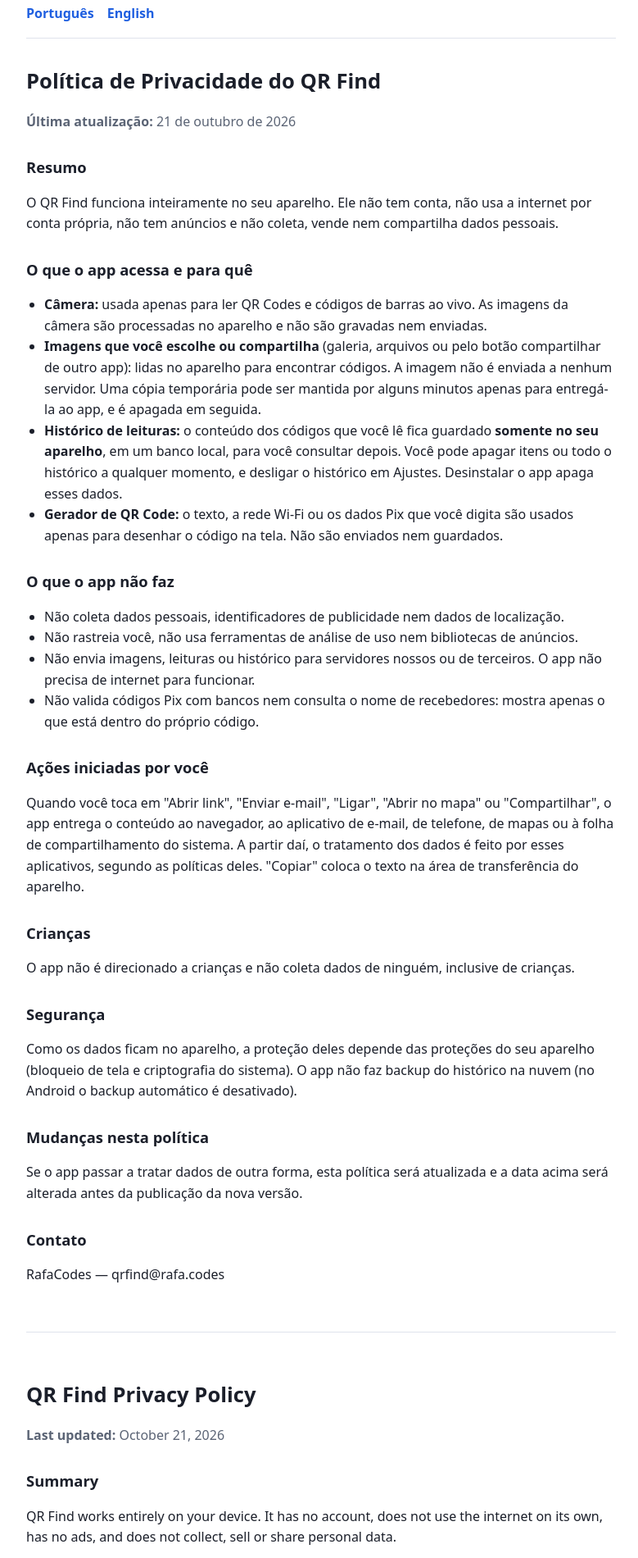
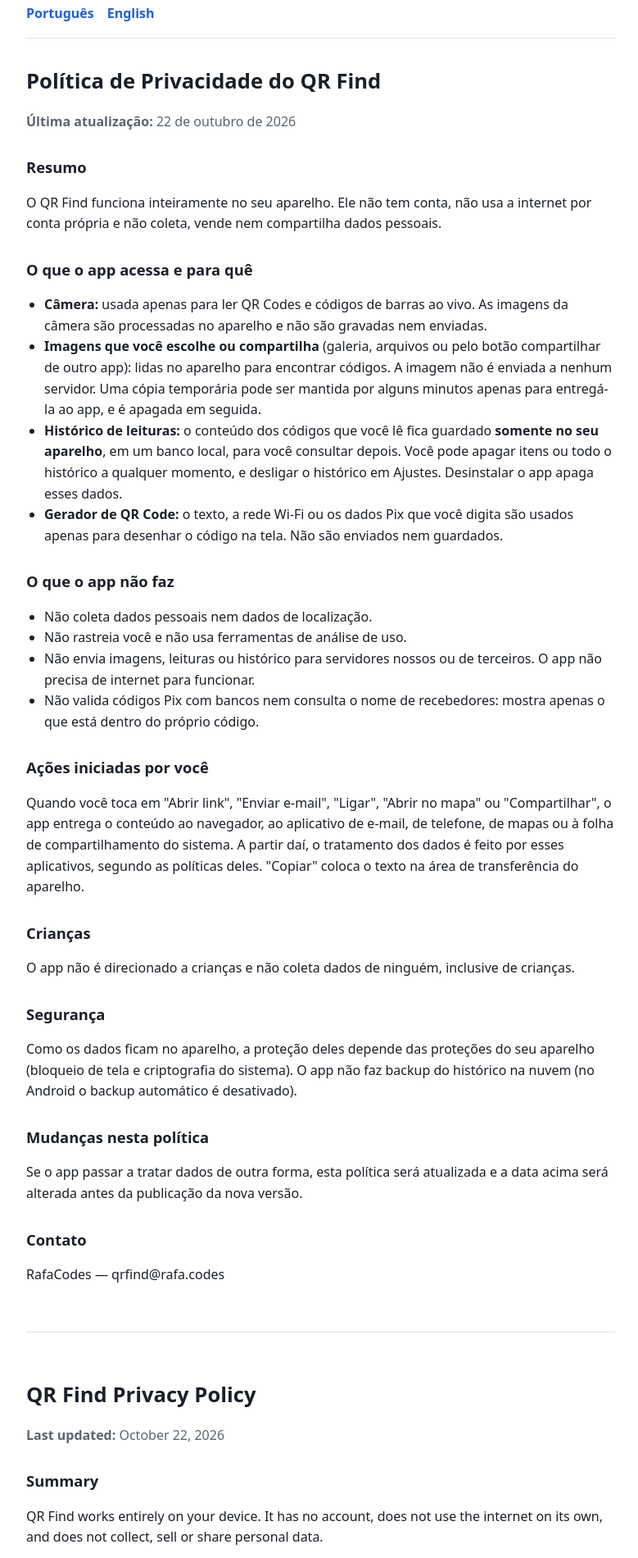
Before and after one commit to RFOCodes/qrfind-privacy, a plain HTML site: page index.html in a window 1280 px wide. Shown: the part 20-1920 px from the top of the page at 82% size, without its empty margins (248-1027 px from the left). Drawn offline with Linux system fonts and the light colour scheme.

Commit message:
Atualiza a politica de privacidade

```diff
--- a/index.html
+++ b/index.html
@@ -26,9 +26,9 @@
 <nav aria-label="Idioma / Language"><a href="#pt">Português</a><a href="#en">English</a></nav>
 <section id="pt" lang="pt-BR">
 <h1>Política de Privacidade do QR Find</h1>
-<p><strong>Última atualização:</strong> 21 de outubro de 2026</p>
+<p><strong>Última atualização:</strong> 22 de outubro de 2026</p>
 <h2>Resumo</h2>
-<p>O QR Find funciona inteiramente no seu aparelho. Ele não tem conta, não usa a internet por conta própria, não tem anúncios e não coleta, vende nem compartilha dados pessoais.</p>
+<p>O QR Find funciona inteiramente no seu aparelho. Ele não tem conta, não usa a internet por conta própria e não coleta, vende nem compartilha dados pessoais.</p>
 <h2>O que o app acessa e para quê</h2>
 <ul>
 <li><strong>Câmera:</strong> usada apenas para ler QR Codes e códigos de barras ao vivo. As imagens da câmera são processadas no aparelho e não são gravadas nem enviadas.</li>
@@ -38,8 +38,8 @@
 </ul>
 <h2>O que o app não faz</h2>
 <ul>
-<li>Não coleta dados pessoais, identificadores de publicidade nem dados de localização.</li>
-<li>Não rastreia você, não usa ferramentas de análise de uso nem bibliotecas de anúncios.</li>
+<li>Não coleta dados pessoais nem dados de localização.</li>
+<li>Não rastreia você e não usa ferramentas de análise de uso.</li>
 <li>Não envia imagens, leituras ou histórico para servidores nossos ou de terceiros. O app não precisa de internet para funcionar.</li>
 <li>Não valida códigos Pix com bancos nem consulta o nome de recebedores: mostra apenas o que está dentro do próprio código.</li>
 </ul>
@@ -56,9 +56,9 @@
 </section>
 <section id="en" lang="en">
 <h1>QR Find Privacy Policy</h1>
-<p><strong>Last updated:</strong> October 21, 2026</p>
+<p><strong>Last updated:</strong> October 22, 2026</p>
 <h2>Summary</h2>
-<p>QR Find works entirely on your device. It has no account, does not use the internet on its own, has no ads, and does not collect, sell or share personal data.</p>
+<p>QR Find works entirely on your device. It has no account, does not use the internet on its own, and does not collect, sell or share personal data.</p>
 <h2>What the app accesses and why</h2>
 <ul>
 <li><strong>Camera:</strong> used only to read QR codes and barcodes live. Camera frames are processed on the device and are neither saved nor sent anywhere.</li>
@@ -68,8 +68,8 @@
 </ul>
 <h2>What the app does not do</h2>
 <ul>
-<li>It does not collect personal data, advertising identifiers or location data.</li>
-<li>It does not track you and has no analytics or advertising libraries.</li>
+<li>It does not collect personal data or location data.</li>
+<li>It does not track you and has no analytics.</li>
 <li>It does not send images, scans or history to our servers or to third parties. The app does not need the internet to work.</li>
 <li>It does not validate Pix codes with banks or look up recipient names: it only shows what is inside the code itself.</li>
 </ul>
```
Also changed, not shown: policy.html (+8 -8 lines).
